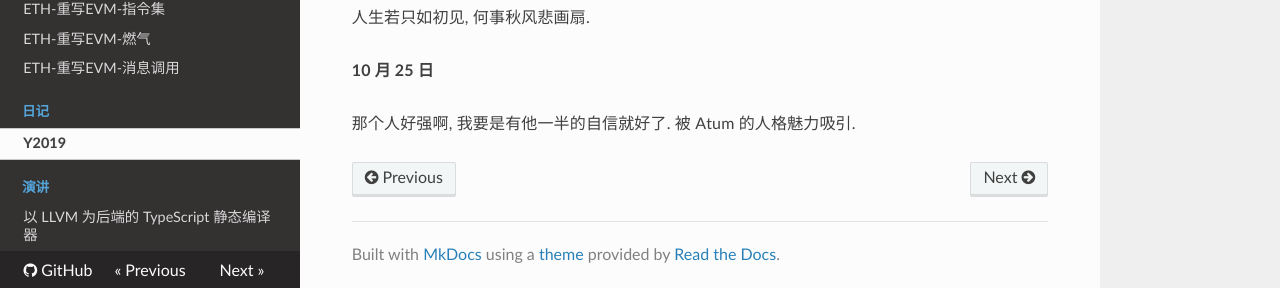
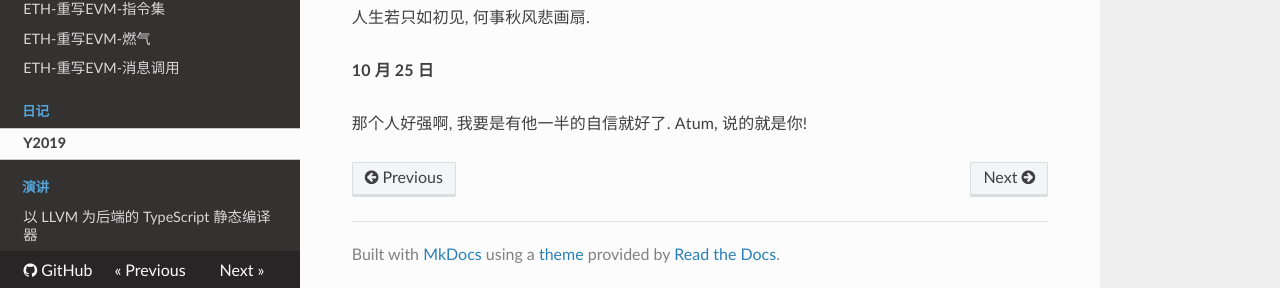
Before and after one commit to mohanson/accu, an MkDocs documentation site: the page built from docs/content/diary/2019.md, in a window 1280 px wide and 900 px high, scrolled down 734 px. Shown: the part 609-897 px from the top of the window. Built offline with MkDocs 1.6.1, drawn with Linux system fonts in a browser that asks for light colours; nearby versions of some CDN libraries.

Commit message:
2019-10-25 13:34:11

```diff
--- a/docs/content/diary/2019.md
+++ b/docs/content/diary/2019.md
@@ -48,4 +48,4 @@ Sekai, Sekai, Sekai!
 
 **10 月 25 日**
 
-那个人好强啊, 我要是有他一半的自信就好了. 被 Atum 的人格魅力吸引.
+那个人好强啊, 我要是有他一半的自信就好了. Atum, 说的就是你!
```
